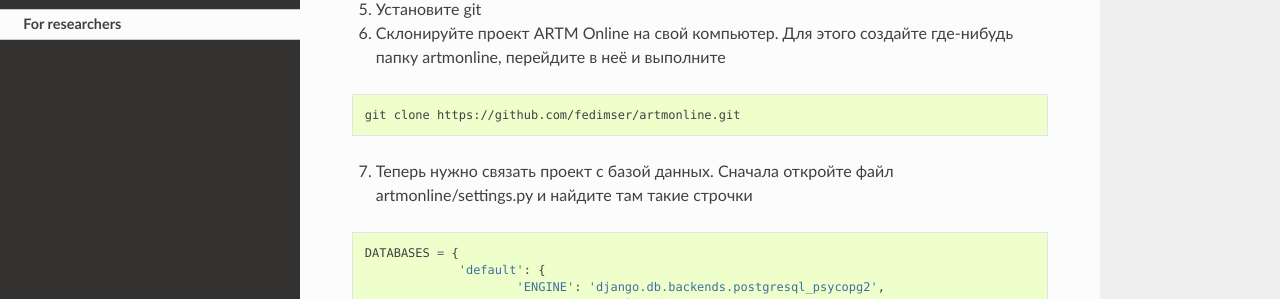
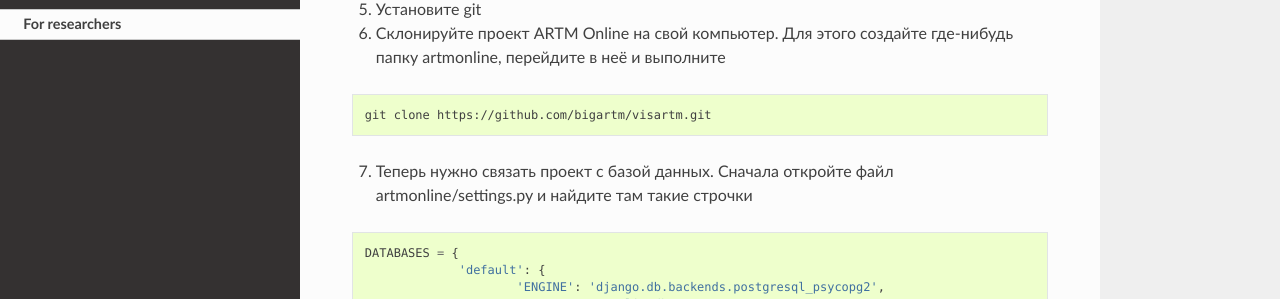
Before and after one commit to bigartm/visartm, a Sphinx documentation site: the page built from docs/for_researchers.rst, in a window 1280 px wide and 900 px high, scrolled down 329 px. Shown: the part 152-451 px from the top of the window. Built offline with Sphinx 7.4.7 and the Read the Docs theme 2.0.0, drawn with Linux system fonts in a browser that asks for light colours.

Commit message:
docs upgrade

```diff
--- a/docs/conf.py
+++ b/docs/conf.py
@@ -316,11 +316,11 @@ man_pages = [
 # Grouping the document tree into Texinfo files. List of tuples
 # (source start file, target name, title, author,
 #  dir menu entry, description, category)
-texinfo_documents = [
-    (master_doc, 'artmonline-docs', 'artmonline-docs Documentation',
-     author, 'artmonline-docs', 'One line description of project.',
-     'Miscellaneous'),
-]
+#texinfo_documents = [
+#    (master_doc, 'artmonline-docs', 'artmonline-docs Documentation',
+#     author, 'artmonline-docs', 'One line description of project.',
+#     'Miscellaneous'),
+#]
 
 # Documents to append as an appendix to all manuals.
 #
--- a/docs/for_researchers.rst
+++ b/docs/for_researchers.rst
@@ -24,7 +24,7 @@ For researchers
 
 .. code-block:: bash
 
-   git clone https://github.com/fedimser/artmonline.git
+   git clone https://github.com/bigartm/visartm.git
 
 7. Теперь нужно связать проект c базой данных. Сначала откройте файл artmonline/settings.py и найдите там такие строчки
 
```
Also changed, not shown: 7 other files.
